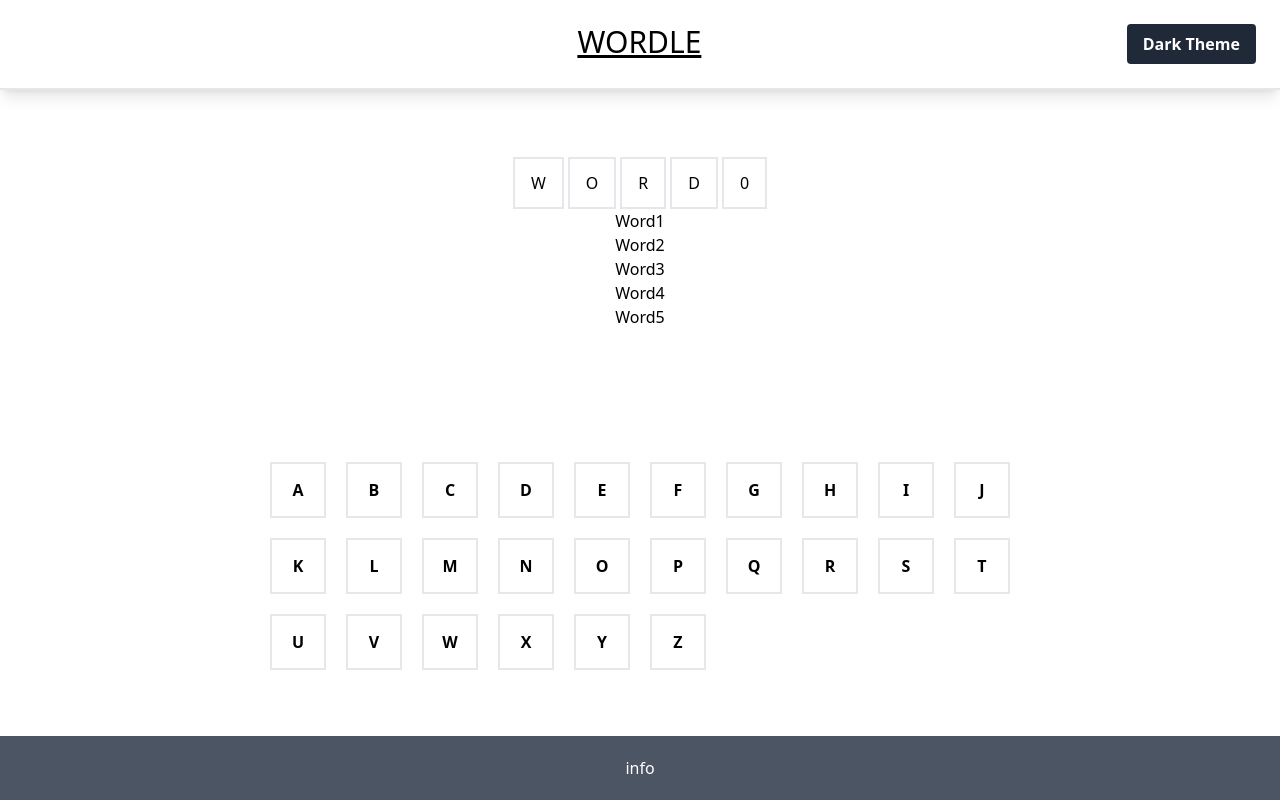
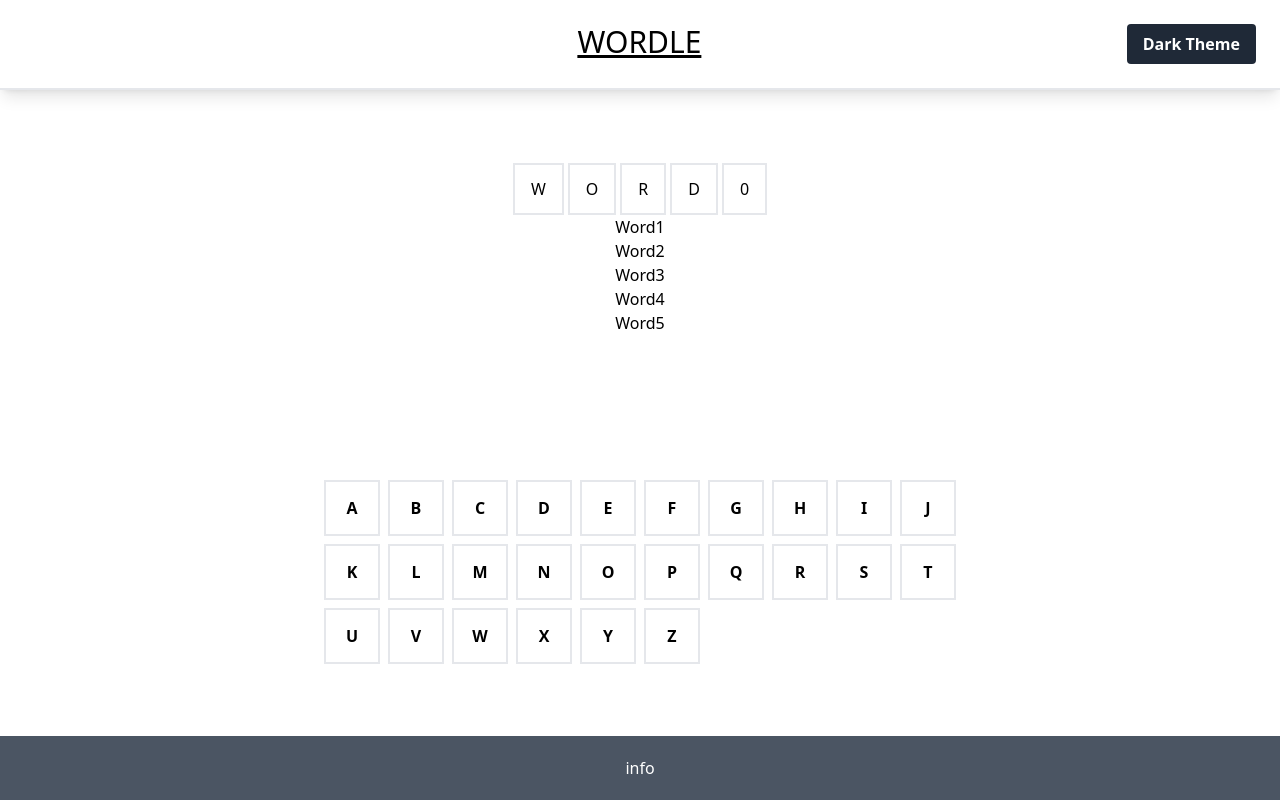
Before and after one commit to priegelsdev/wordle, a React (Vite) app: page / in a window 1280 px wide. Built offline with nearby package versions, Linux system fonts and the light colour scheme.

Commit message:
adjust keyboard gap

```diff
--- a/src/Components/Keyboard.tsx
+++ b/src/Components/Keyboard.tsx
@@ -35,7 +35,7 @@ const keyElements = KEYS.map((key) => (
 
 export default function Keyboard() {
   return (
-    <div className="w-screen grid grid-rows-3 grid-cols-Keyboard gap-5 justify-center justify-items-center">
+    <div className="w-screen grid grid-rows-3 grid-cols-Keyboard gap-2 justify-center justify-items-center">
       {keyElements}
     </div>
   );
```
